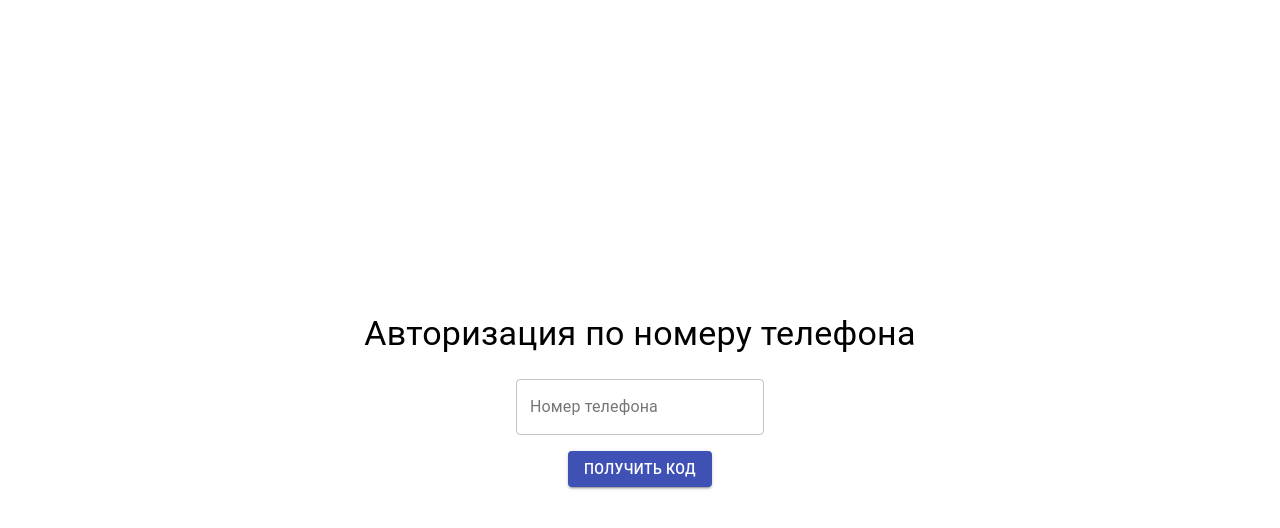
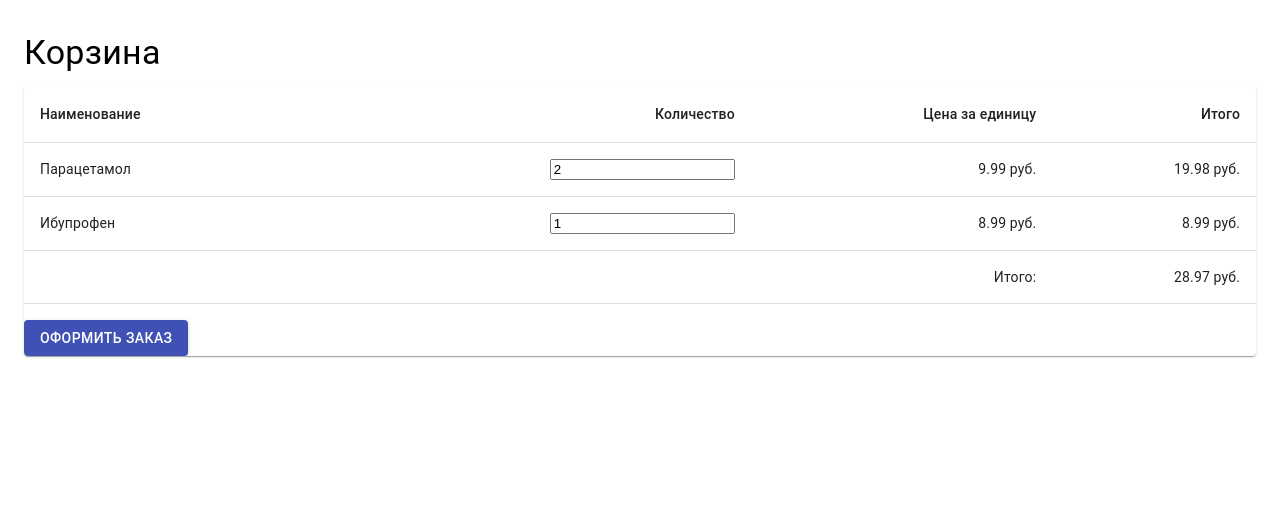
Before and after one commit to llummin/pharmacy, a React (Create React App) app in the folder frontend/: page /cart in a window 1280 px wide. Shown: the top 528 px of the page. Built offline with nearby package versions, Linux system fonts and the light colour scheme.

Commit message:
добавлена корзина

```diff
--- a/frontend/src/components/App.tsx
+++ b/frontend/src/components/App.tsx
@@ -1,11 +1,17 @@
 import React from 'react';
+import {Route, Routes} from "react-router";
+import {BrowserRouter} from "react-router-dom";
 import PhoneAuthPage from '../pages/PhoneAuthPage';
+import CartPage from '../pages/CartPage';
 
 function App() {
 	return (
-		<div className="App">
-			<PhoneAuthPage/>
-		</div>
+		<BrowserRouter>
+			<Routes>
+				<Route path="/" element={<PhoneAuthPage/>}/>
+				<Route path="/cart" element={<CartPage/>}/>
+			</Routes>
+		</BrowserRouter>
 	);
 }
 
--- /dev/null
+++ b/frontend/src/pages/CartPage.tsx
@@ -0,0 +1,108 @@
+import React, {useState} from "react";
+import {
+	Button,
+	Container,
+	Typography,
+	makeStyles,
+	Table,
+	TableBody,
+	TableCell,
+	TableContainer,
+	TableHead,
+	TableRow,
+	Paper,
+} from "@material-ui/core";
+
+const useStyles = makeStyles((theme) => ({
+	container: {
+		paddingTop: theme.spacing(4),
+		paddingBottom: theme.spacing(4),
+	},
+	table: {
+		minWidth: 650,
+	},
+	button: {
+		marginTop: theme.spacing(2),
+	},
+}));
+
+const CartPage = () => {
+	const classes = useStyles();
+	const [cartItems, setCartItems] = useState([
+		{id: 1, name: "Парацетамол", price: 9.99, quantity: 2},
+		{id: 2, name: "Ибупрофен", price: 8.99, quantity: 1},
+	]);
+
+	const getTotalPrice = () => {
+		return cartItems.reduce(
+			(total, currentItem) => total + currentItem.price * currentItem.quantity,
+			0
+		);
+	};
+
+	const handleQuantityChange = (itemId: number, newQuantity: number) => {
+		setCartItems((prevState) =>
+			prevState.map((item) =>
+				item.id === itemId ? {...item, quantity: newQuantity} : item
+			)
+		);
+	};
+
+	return (
+		<Container className={classes.container}>
+			<Typography variant="h4" gutterBottom>
+				Корзина
+			</Typography>
+			{cartItems.length > 0 ? (
+				<TableContainer component={Paper}>
+					<Table className={classes.table} aria-label="simple table">
+						<TableHead>
+							<TableRow>
+								<TableCell>Наименование</TableCell>
+								<TableCell align="right">Количество</TableCell>
+								<TableCell align="right">Цена за единицу</TableCell>
+								<TableCell align="right">Итого</TableCell>
+							</TableRow>
+						</TableHead>
+						<TableBody>
+							{cartItems.map((item) => (
+								<TableRow key={item.id}>
+									<TableCell component="th" scope="row">
+										{item.name}
+									</TableCell>
+									<TableCell align="right">
+										<input
+											type="number"
+											min="1"
+											value={item.quantity}
+											onChange={(event) =>
+												handleQuantityChange(item.id, Number(event.target.value))
+											}
+										/>
+									</TableCell>
+									<TableCell align="right">{item.price} руб.</TableCell>
+									<TableCell align="right">
+										{(item.price * item.quantity).toFixed(2)} руб.
+									</TableCell>
+								</TableRow>
+							))}
+							<TableRow>
+								<TableCell colSpan={3} align="right">
+									Итого:
+								</TableCell>
+								<TableCell align="right">{getTotalPrice().toFixed(2)} руб.</TableCell>
+							</TableRow>
+						</TableBody>
+					</Table>
+					<Button className={classes.button} variant="contained" color="primary">
+						Оформить заказ
+					</Button>
+				</TableContainer>
+			) : (
+				<Typography>Ваша корзина пуста</Typography>
+			)}
+		</Container>
+	);
+};
+
+export default CartPage;
```
Also changed, not shown: frontend/package.json (+7 -4 lines), 1 other file (tests, documents, lock files or other folders).
